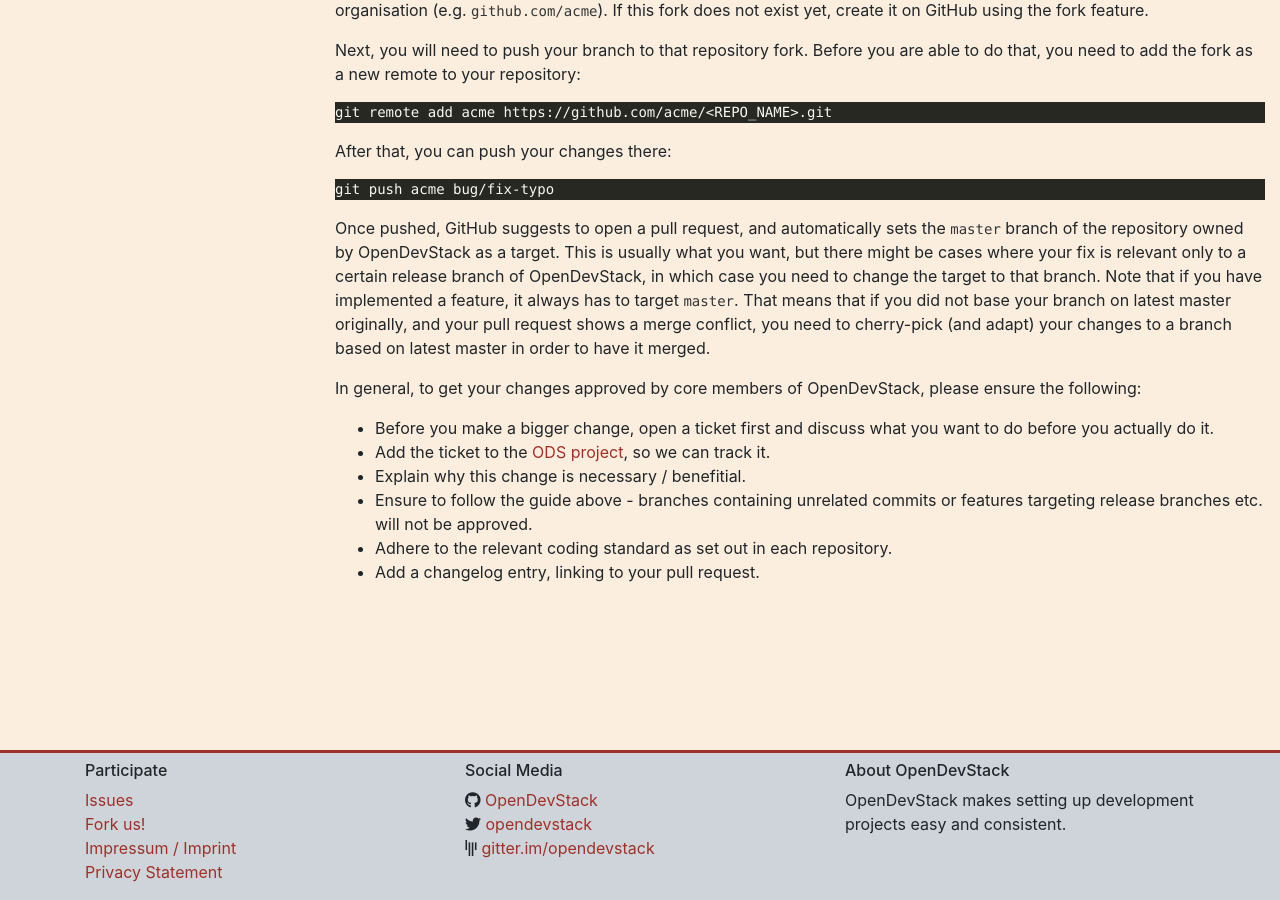
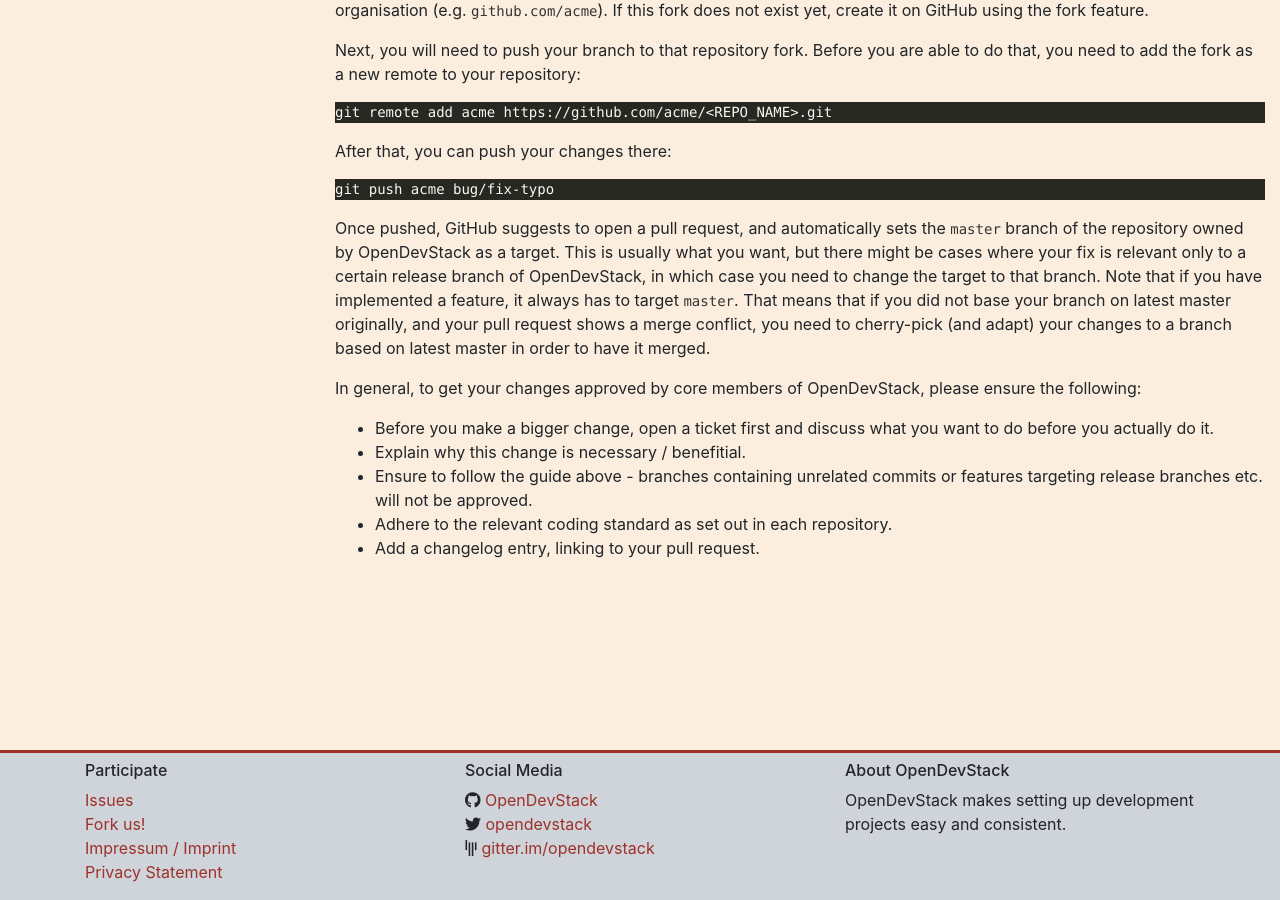
Before and after one commit to opendevstack/opendevstack.github.io, a Jekyll site: the page built from doc/development-guide.md, in a window 1280 px wide and 900 px high, scrolled down 1680 px. Built offline with Jekyll 4.4.1, drawn with Linux system fonts in a browser that asks for light colours; our own code applies the rules of GitHub Pages for plain Markdown files; after the commit the page ends 2556 px from its top, so only the background shows below that.

Commit message:
Do not suggest to add the ticket to a project
This should be done by the core team.

```diff
--- a/doc/development-guide.md
+++ b/doc/development-guide.md
@@ -94,8 +94,6 @@
 
 * Before you make a bigger change, open a ticket first and discuss what you want
   to do before you actually do it.
-* Add the ticket to the [ODS project](https://github.com/orgs/opendevstack/projects),
-  so we can track it.
 * Explain why this change is necessary / benefitial.
 * Ensure to follow the guide above - branches containing unrelated commits or
   features targeting release branches etc. will not be approved.
```
